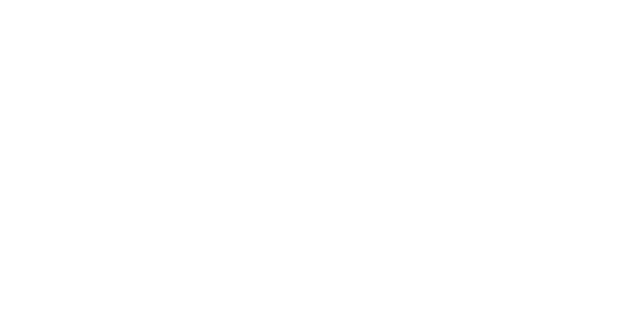
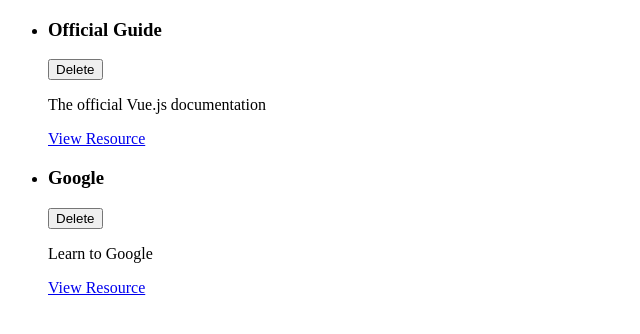
Before and after one commit to MatiasPuletti/Vue-learningResourcesApp, a Vue app: page / in a window 1280 px wide. Shown: the top 334 px of the page, without its empty margins (0-640 px from the left). Built offline with nearby package versions, Linux system fonts and the light colour scheme.

Commit message:
Create first LearningResource component

```diff
--- /dev/null
+++ b/src/App.vue
@@ -0,0 +1,39 @@
+<template>
+  <ul>
+    <learning-resource
+      v-for="res in storedResources"
+      :key="res.id"
+      :title="res.title"
+      :description="res.description"
+      :link="res.link"
+    ></learning-resource>
+  </ul>
+</template>
+
+<script>
+import LearningResource from './components/learning-resources/LearningResource.vue';
+
+export default {
+  components: {
+    LearningResource
+  },
+  data() {
+    return {
+      storedResources: [
+        {
+          id: 'official-guide',
+          title: 'Official Guide',
+          description: 'The official Vue.js documentation',
+          link: 'https://vuejs.org'
+        },
+        {
+          id: 'google',
+          title: 'Google',
+          description: 'Learn to Google',
+          link: 'https://google.com'
+        }
+      ]
+    };
+  }
+};
+</script>
--- /dev/null
+++ b/src/components/learning-resources/LearningResource.vue
@@ -0,0 +1,20 @@
+<template>
+  <li>
+    <div>
+      <header>
+        <h3>{{ title }}</h3>
+        <button>Delete</button>
+      </header>
+    </div>
+    <p>{{ description }}</p>
+    <nav>
+      <a :href="link">View Resource</a>
+    </nav>
+  </li>
+</template>
+
+<script>
+export default {
+  props: ['title', 'description', 'link']
+};
+</script>
--- a/src/main.js
+++ b/src/main.js
@@ -1,3 +1,4 @@
 import { createApp } from 'vue';
+import App from './App.vue';
 
-createApp({}).mount('#app');
+createApp(App).mount('#app');
```
